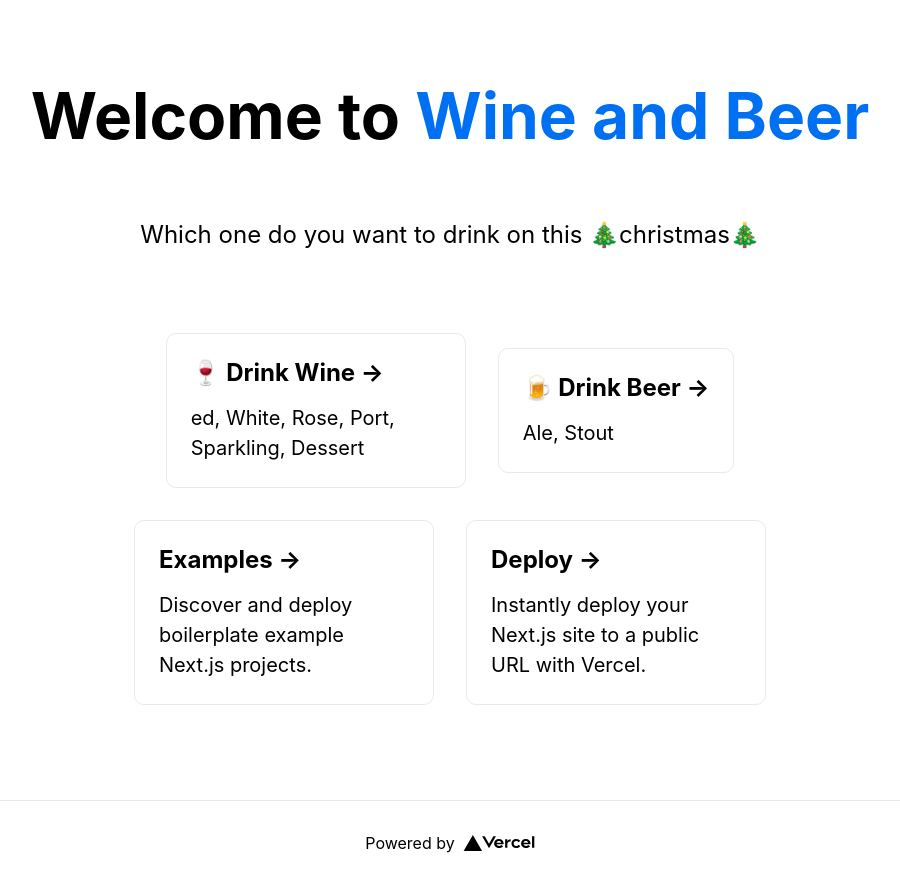
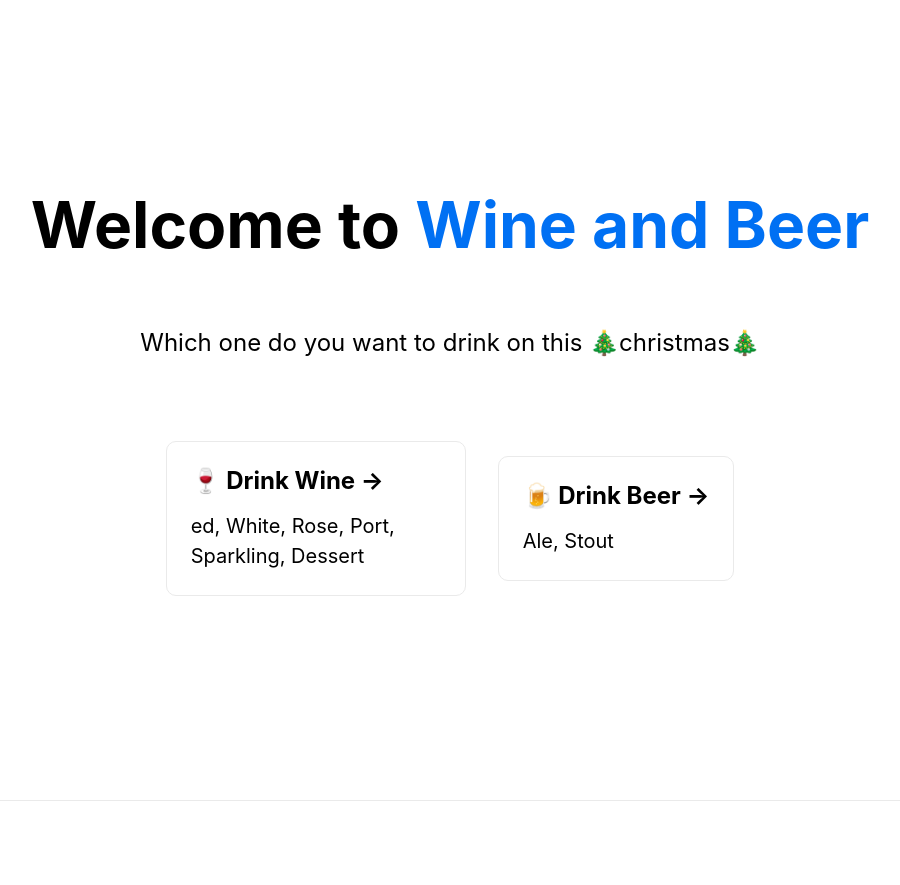
Before and after one commit to jiseung-kang/wine.vercel.com, a Next.js app: page / in a window 1280 px wide. Shown: the whole page, without its empty margins (190-1090 px from the left). Built offline with nearby package versions, Linux system fonts and the light colour scheme.

Commit message:
💄 Update UI

```diff
--- a/src/pages/index.tsx
+++ b/src/pages/index.tsx
@@ -29,27 +29,10 @@ const Home: NextPage = () => {
 						<h2>🍺 Drink Beer &rarr;</h2>
 						<p>Ale, Stout</p>
 					</a>
-
-					<a href="https://github.com/vercel/next.js/tree/master/examples" className={styles.card}>
-						<h2>Examples &rarr;</h2>
-						<p>Discover and deploy boilerplate example Next.js projects.</p>
-					</a>
-
-					<a href="https://vercel.com/new?utm_source=create-next-app&utm_medium=default-template&utm_campaign=create-next-app" className={styles.card}>
-						<h2>Deploy &rarr;</h2>
-						<p>Instantly deploy your Next.js site to a public URL with Vercel.</p>
-					</a>
 				</div>
 			</main>
 
-			<footer className={styles.footer}>
-				<a href="https://vercel.com?utm_source=create-next-app&utm_medium=default-template&utm_campaign=create-next-app" target="_blank" rel="noopener noreferrer">
-					Powered by{' '}
-					<span className={styles.logo}>
-						<Image src="/vercel.svg" alt="Vercel Logo" width={72} height={16} />
-					</span>
-				</a>
-			</footer>
+			<footer className={styles.footer}></footer>
 		</div>
 	);
 };
```
